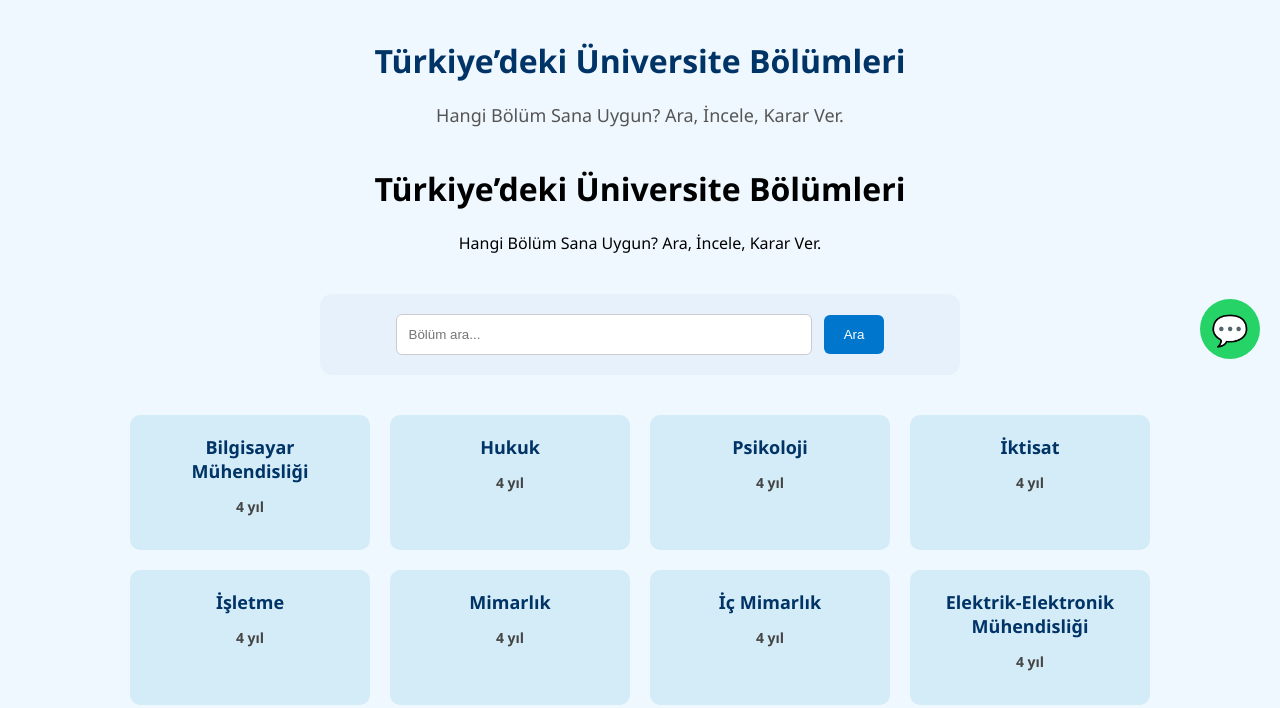
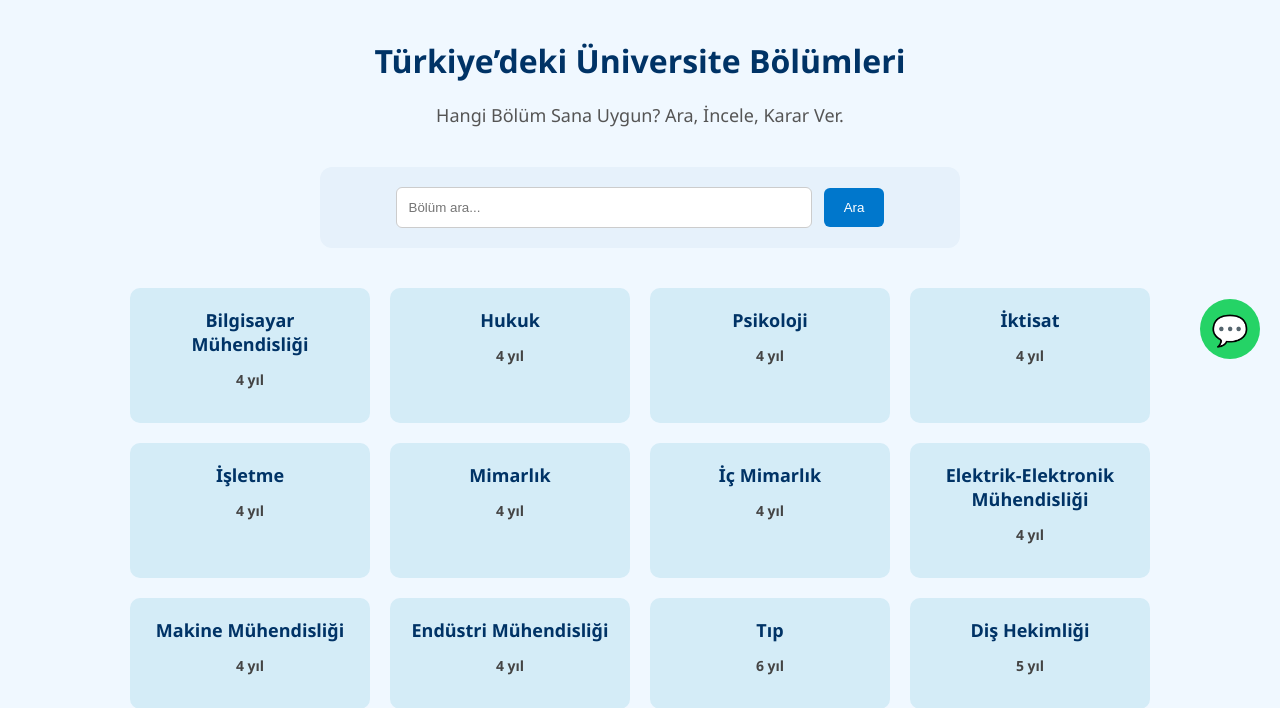
Before and after one commit to melikayar/uninfo, a Flask app: page / in a window 1280 px wide. Shown: the part 421-1129 px from the top of the page. Run offline with Flask 3, Linux system fonts and the light colour scheme.

Commit message:
Ana sayfaya başlık bloğu silindi

```diff
--- a/Templates/index.html
+++ b/Templates/index.html
@@ -35,10 +35,6 @@
   <h1 style="font-size: 32px; color: #003366;">Türkiye’deki Üniversite Bölümleri</h1>
   <p style="font-size: 18px; color: #555;">Hangi Bölüm Sana Uygun? Ara, İncele, Karar Ver.</p>
 </div>
-<div class="main-headline">
-  <h1>Türkiye’deki Üniversite Bölümleri</h1>
-  <p>Hangi Bölüm Sana Uygun? Ara, İncele, Karar Ver.</p>
-</div>
 
 
     <!-- ARAMA KUTUSU -->
```
